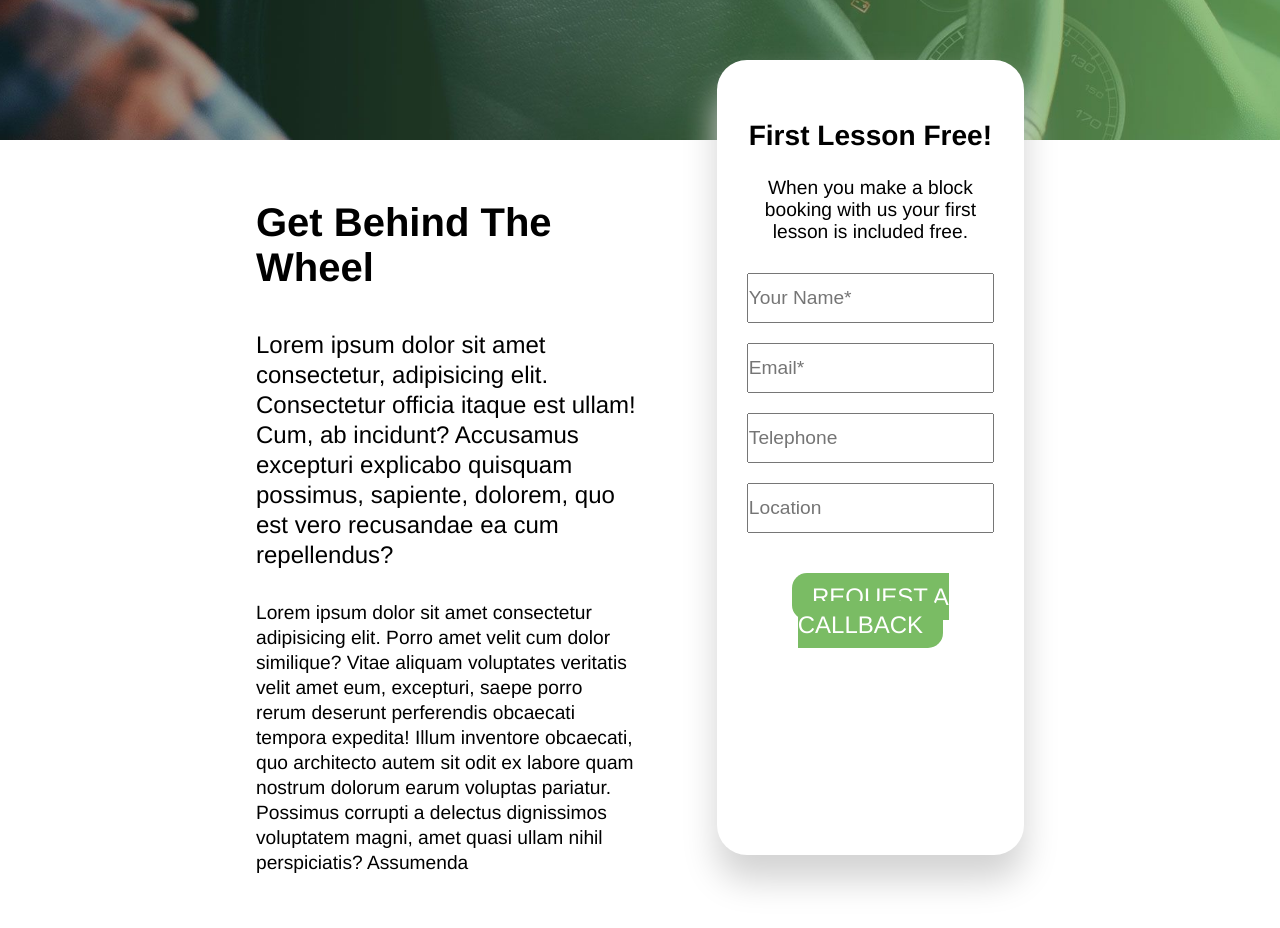
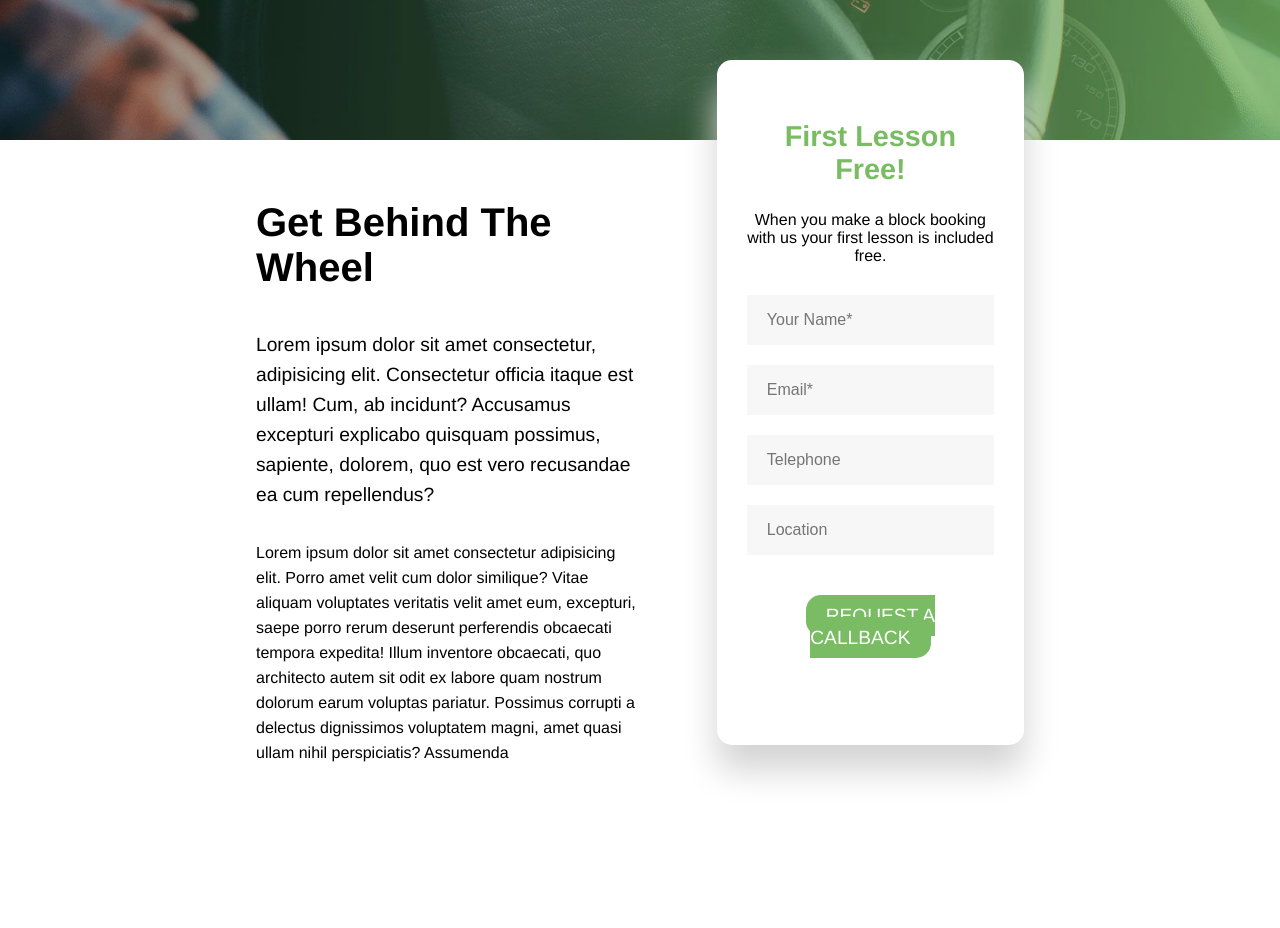
Before and after one commit to Ensick/proj-html-vuejs, a Vue app: page / in a window 1280 px wide. Shown: the part 560-1488 px from the top of the page. After the commit the page ends 1385 px from the top, so only its background shows below. Built offline with nearby package versions, Linux system fonts and the light colour scheme.

Commit message:
Fix Section 1

```diff
--- a/src/components/SectionUno.vue
+++ b/src/components/SectionUno.vue
@@ -36,7 +36,7 @@ section{
 
         flex-basis: 60%;
         padding: 60px 80px 60px 0;
-        font-size: 1.5rem;
+        font-size: 1.2rem;
 
         h2{
             font-size: 2.5rem;
@@ -51,7 +51,7 @@ section{
 
     .description p:last-child{
 
-        font-size: 1.2rem;
+        font-size: 1rem;
         padding-top: 30px;
         line-height: 25px;
     }
@@ -59,23 +59,25 @@ section{
     .sign-in{
 
         background-color: white;
-        border-radius: 30px;
+        border-radius: 15px;
         box-shadow: 0 25px 35px lightgrey;
         text-align: center;
         flex-basis: 40%;
         padding: 60px 30px;
-        font-size: 1.5rem;
+        font-size: 1.2rem;
         position: relative;
         top: -80px;
 
         h3{
 
+            font-size: 1.8rem;
             padding-bottom: 25px;
+            color: #7ABC64;
         }
 
         p{
 
-            font-size: 1.2rem;
+            font-size: 1rem;
             padding-bottom: 30px;
         }
 
@@ -86,8 +88,11 @@ section{
 
                 width: 100%;
                 height: 50px;
+                padding-left: 20px;
                 margin-bottom: 20px;
-                font-size: 1.2rem;
+                font-size: 1rem;
+                background-color: #F7F7F7;
+                border: none;
             }
         }
     }
```
